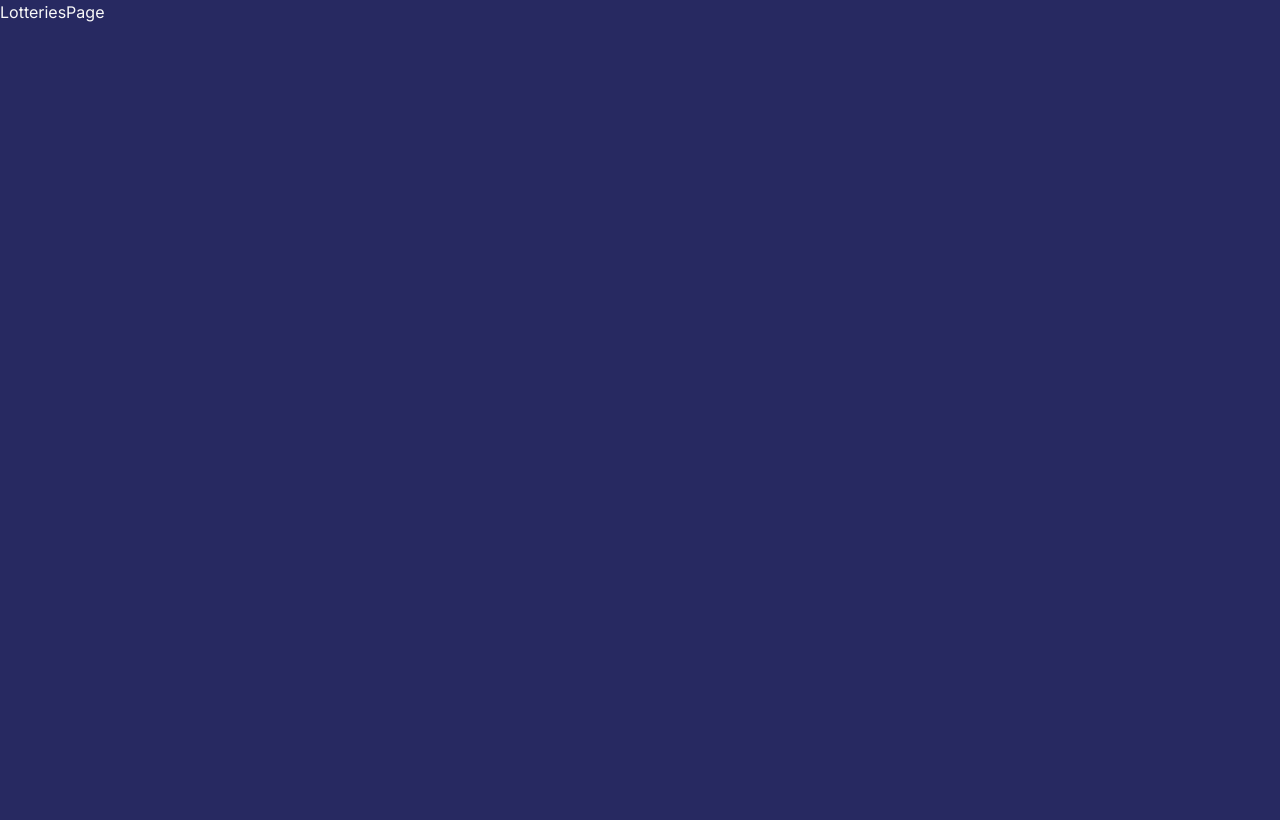
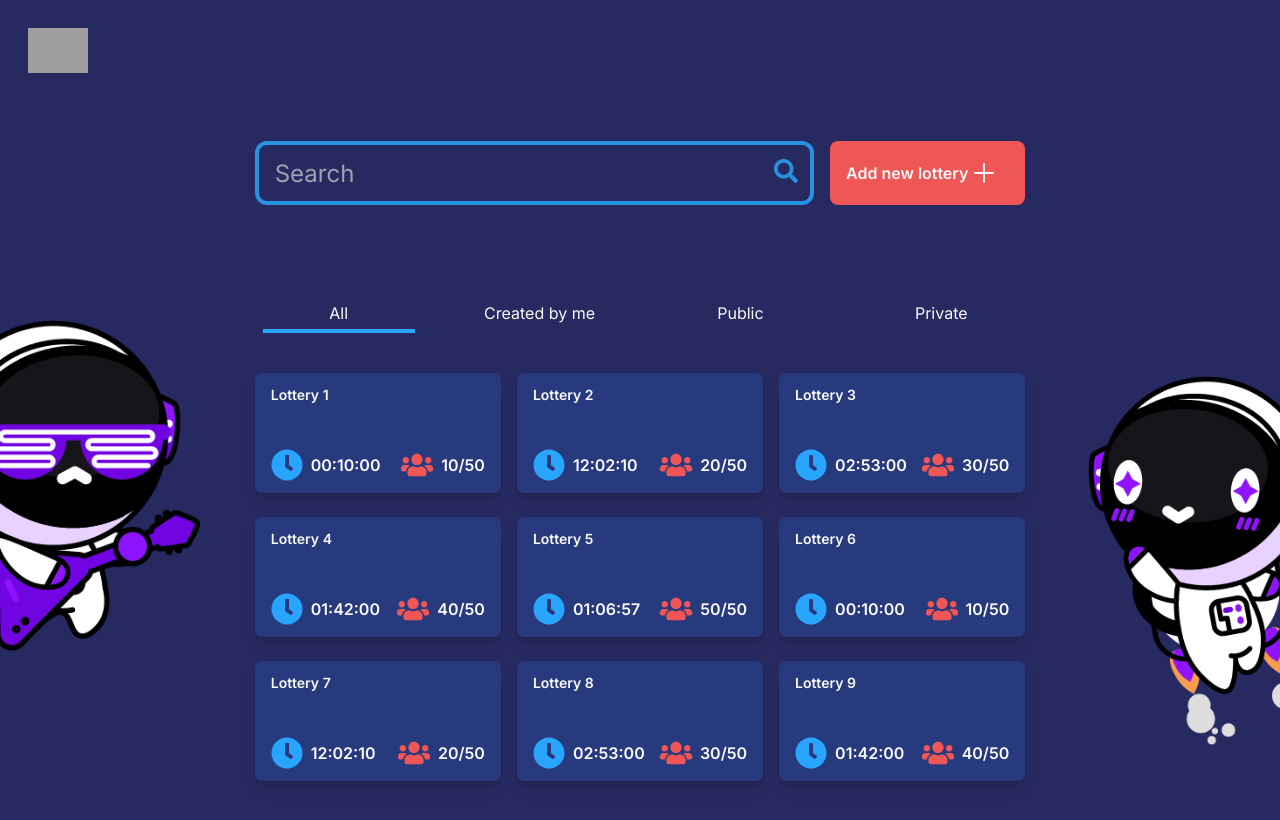
Before and after one commit to Hai5edfm/lottery-webapp, a Next.js app: page /admin/lotteries in a window 1280 px wide. Shown: the top 820 px of the page. Built offline with nearby package versions, Linux system fonts and the light colour scheme; no server answers; grey boxes are pictures that could not be loaded.

Commit message:
add admin/lotteries

```diff
--- a/src/app/admin/lotteries/page.tsx
+++ b/src/app/admin/lotteries/page.tsx
@@ -1,7 +1,69 @@
+"use client"
+import { useState } from "react"
 import { type NextPage } from "next"
+import Image from "next/image"
+import { IoAddOutline } from "react-icons/io5"
+
+import fly_icon from "@/assets/images/fly.png"
+import guitar_icon from "@/assets/images/guitar.png"
+import { LotteryCardsList } from "@/modules/ui/components/cards/lottery-cards-list"
+import { NavBar } from "@/modules/ui/components/nav-bar"
+import { Search } from "@/modules/ui/components/search-bar/search"
+import { Tabs } from "@/modules/ui/components/tabs"
+import { ADMIN_TABS } from "@/modules/utils/constants"
+import { LOTTERIES } from "@/modules/utils/constants/lottery"
 
 const LotteriesPage: NextPage = () => {
-  return <div>LotteriesPage</div>
+  const [selectedTab, setSelectedTab] = useState("All")
+
+  return (
+    <main className="min-h-screen bg-[#272961]">
+      <NavBar />
+
+      <section className="m-auto flex max-w-4xl flex-col items-center justify-center py-10 lg:w-[80%]">
+        <div className="w-[86%]">
+          <div className="flex justify-between gap-4">
+            <div className="w-full">
+              <Search />
+            </div>
+            <button
+              type="button"
+              className="flex w-4/12 items-center rounded-lg bg-[#EF5656] px-4 py-2 font-semibold hover:bg-[#e25959]"
+            >
+              Add new lottery
+              <IoAddOutline size={32} />
+            </button>
+          </div>
+
+          <div className="mt-24 hidden md:block md:px-2">
+            <Tabs
+              tabsArray={ADMIN_TABS}
+              selectedTab={selectedTab}
+              setSelectedTab={setSelectedTab}
+            />
+          </div>
+          <div className="my-10 grid grid-cols-1 gap-4 gap-y-6 md:grid-cols-2 lg:grid-cols-3">
+            <LotteryCardsList lotteries={LOTTERIES} />
+          </div>
+        </div>
+      </section>
+
+      <Image
+        alt=""
+        src={fly_icon}
+        width={200}
+        height={200}
+        className="absolute bottom-12 right-0 hidden xl:block"
+      />
+      <Image
+        alt=""
+        src={guitar_icon}
+        width={200}
+        height={200}
+        className="absolute left-0 top-80 hidden xl:block"
+      />
+    </main>
+  )
 }
 
 export default LotteriesPage
--- a/src/modules/utils/constants/tabs.ts
+++ b/src/modules/utils/constants/tabs.ts
@@ -15,3 +15,26 @@ export const TABS = [
     onClick: () => {},
   },
 ]
+
+export const ADMIN_TABS = [
+  {
+    name: "All",
+    selected: true,
+    onClick: () => {},
+  },
+  {
+    name: "Created by me",
+    selected: false,
+    onClick: () => {},
+  },
+  {
+    name: "Public",
+    selected: false,
+    onClick: () => {},
+  },
+  {
+    name: "Private",
+    selected: false,
+    onClick: () => {},
+  },
+]
```
